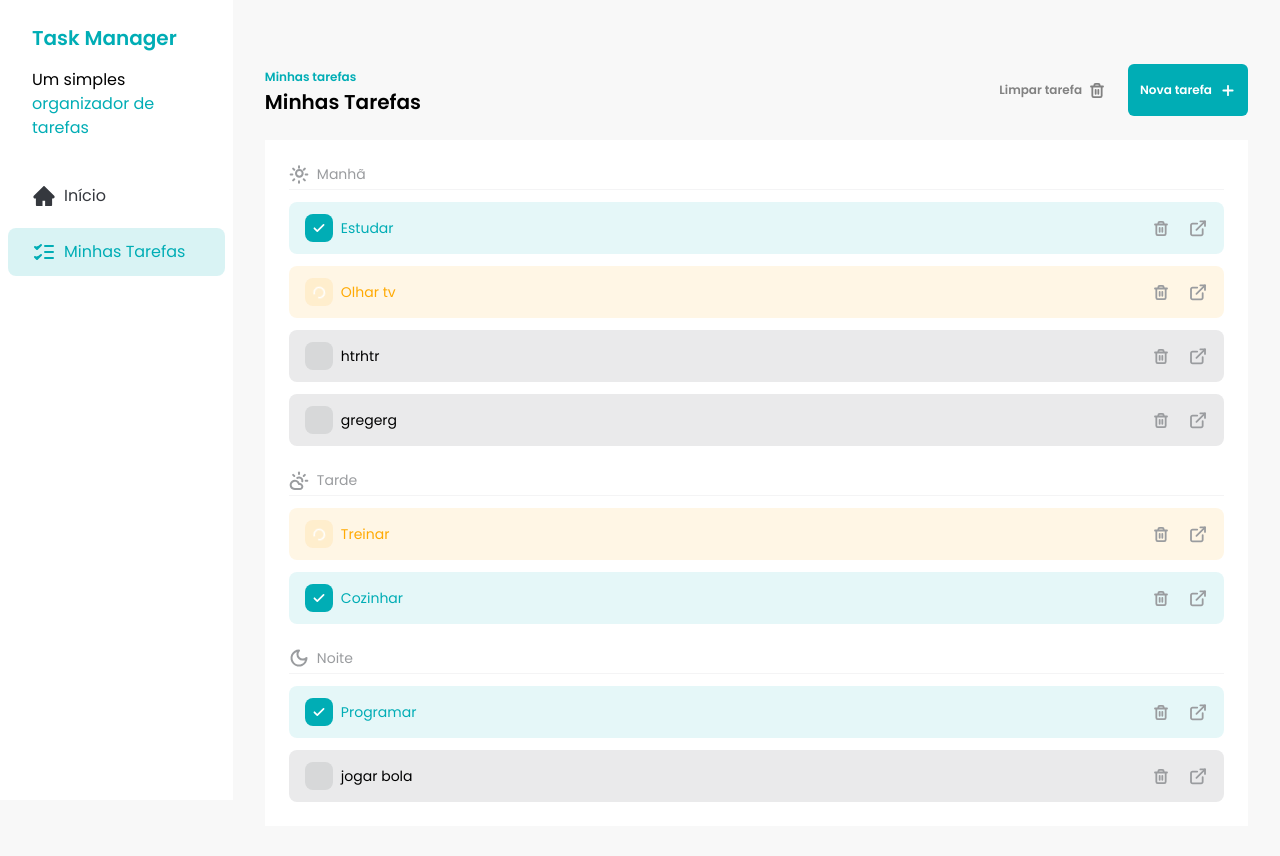
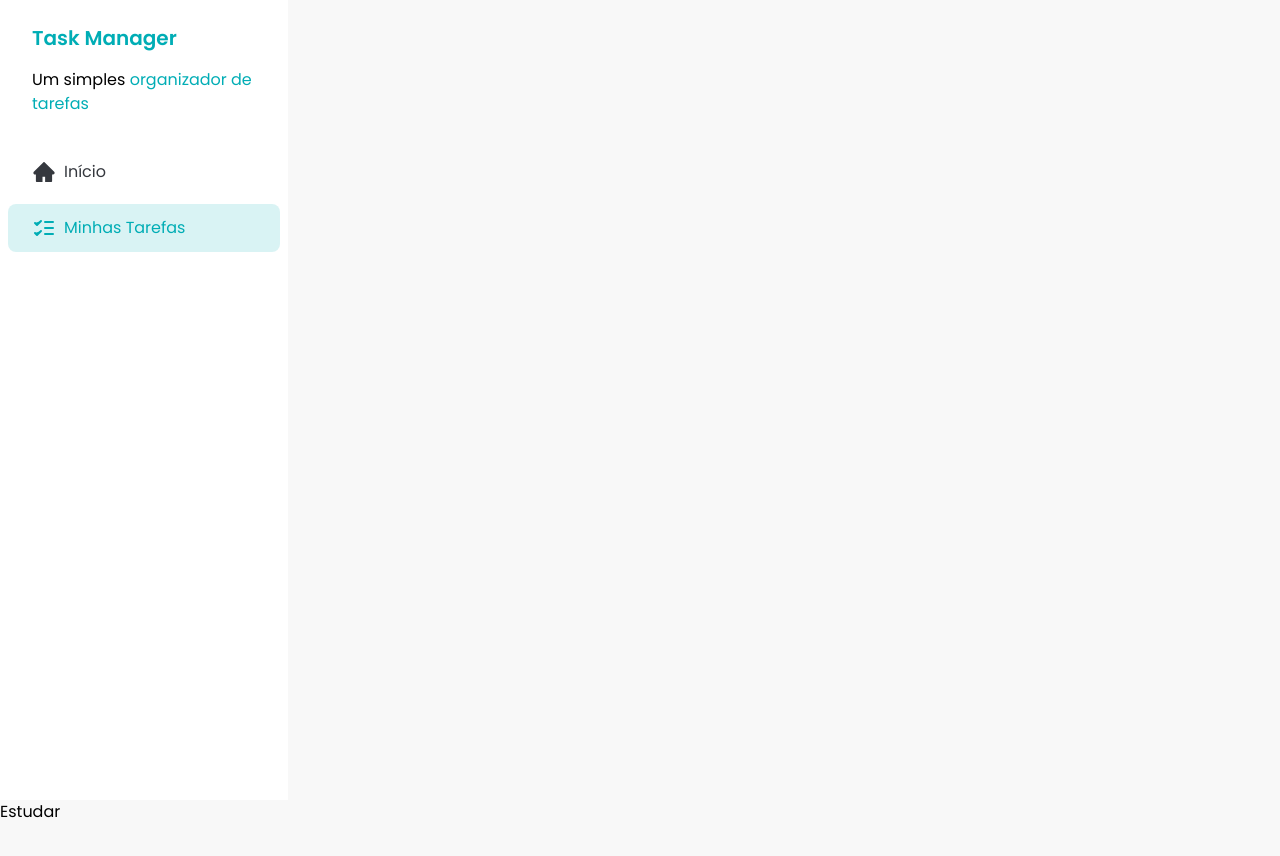
Before and after one commit to MarcusLinck/fsc-task-manager, a React (Vite) app: page /task/1 in a window 1280 px wide. Shown: the top 856 px of the page. After the commit the page ends 824 px from the top, so only its background shows below. Built offline with nearby package versions, Linux system fonts and the light colour scheme; data requests are answered from the project's data file.

Commit message:
feat: add react router dom and initial TaskDetailsPage

```diff
--- a/package.json
+++ b/package.json
@@ -15,6 +15,7 @@
     "prop-types": "^15.8.1",
     "react": "18.2.0",
     "react-dom": "18.2.0",
+    "react-router-dom": "^6.25.1",
     "react-transition-group": "4.4.5",
     "sonner": "1.5.0",
     "tailwind-variants": "0.2.1",
--- a/src/components/TaskItem.jsx
+++ b/src/components/TaskItem.jsx
@@ -1,5 +1,6 @@
 import PropTypes from 'prop-types'
 import { useState } from 'react'
+import { Link } from 'react-router-dom'
 import { toast } from 'sonner'
 
 import {
@@ -73,9 +74,9 @@
             <TrashIcon className="text-brand-text-gray" />
           )}
         </Button>
-        <a href="#" className="transition hover:opacity-75">
+        <Link to={`/task/${task.id}`}>
           <DetailsIcon />
-        </a>
+        </Link>
       </div>
     </div>
   )
--- a/src/main.jsx
+++ b/src/main.jsx
@@ -2,11 +2,24 @@
 
 import React from 'react'
 import ReactDOM from 'react-dom/client'
+import { createBrowserRouter, RouterProvider } from 'react-router-dom'
 
 import App from './App.jsx'
+import TaskDetailsPage from './pages/taskDetails.jsx'
+
+const router = createBrowserRouter([
+  {
+    path: '/',
+    element: <App />,
+  },
+  {
+    path: '/task/:taskId',
+    element: <TaskDetailsPage />,
+  },
+])
 
 ReactDOM.createRoot(document.getElementById('root')).render(
   <React.StrictMode>
-    <App />
+    <RouterProvider router={router} />
   </React.StrictMode>
 )
--- /dev/null
+++ b/src/pages/taskDetails.jsx
@@ -0,0 +1,30 @@
+import { useEffect, useState } from 'react'
+import { useParams } from 'react-router-dom'
+
+import Sidebar from '../components/Sidebar'
+
+const TaskDetailsPage = () => {
+  const { taskId } = useParams()
+  const [task, setTask] = useState()
+
+  useEffect(() => {
+    const fetchTask = async () => {
+      const response = await fetch(`http://localhost:3000/tasks/${taskId}`, {
+        method: 'GET',
+      })
+      const data = await response.json()
+      console.log(data)
+      setTask(data)
+    }
+    fetchTask()
+  }, [taskId])
+
+  return (
+    <div>
+      <Sidebar />
+      <h1>{task?.title}</h1>
+    </div>
+  )
+}
+
+export default TaskDetailsPage
```
Also changed, not shown: 1 other file (tests, documents, lock files or other folders).
